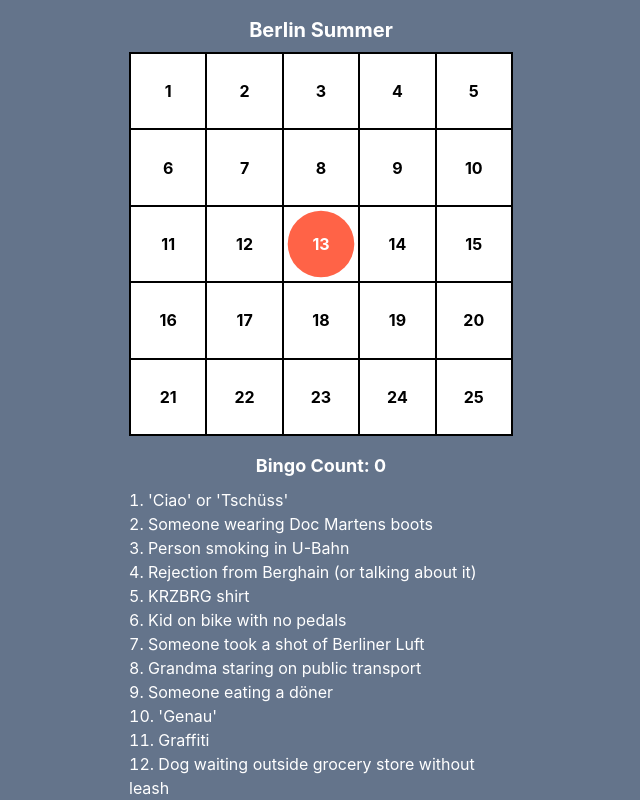
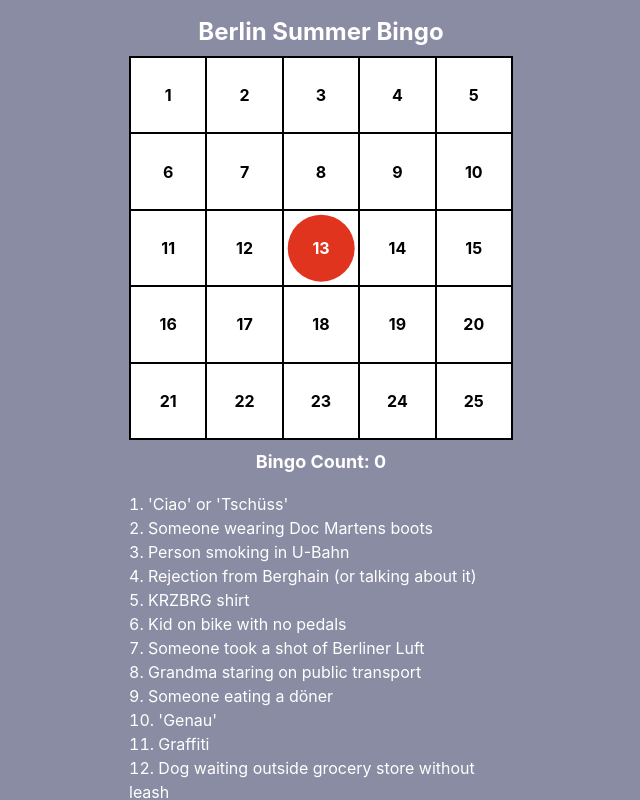
Before and after one commit to nkear003/bingo-game, a React (Create React App) app: page / in a window 1280 px wide. Shown: the top 800 px of the page, without its empty margins (319-959 px from the left). Built offline with nearby package versions, Linux system fonts and the light colour scheme.

Commit message:
Update colors & title

```diff
--- a/src/App.tsx
+++ b/src/App.tsx
@@ -93,12 +93,12 @@ function App() {
   }, [isBingo, winningTileSets]);
 
   return (
-    <div className="bg-slate-500 min-h-svh flex justify-center p-4 lg:p-8 lg:items-center">
+    <div className="bg-primary min-h-svh flex justify-center p-4 lg:p-8 lg:items-center">
       <main className="flex flex-col items-center w-full max-w-sm lg:max-w-5xl">
-        <h1 className="text-xl font-bold text-white mb-2 lg:text-3xl lg:mb-6">
+        <h1 className="text-2xl font-bold text-white lg:text-3xl mb-2 lg:mb-6">
           {gameTitle}
         </h1>
-        <div className="grid grid-cols-5 grid-rows-5 lg:max-h-[85vh] lg:max-w-[85vh] bg-white border-[1px] border-black mb-4 w-full lg:border-2">
+        <div className="grid grid-cols-5 grid-rows-5 lg:max-h-[80vh] lg:max-w-[80vh] bg-white border-[1px] border-black mb-2 lg:mb-4 w-full lg:border-2">
           {board &&
             board.map((text, index) => {
               const tileNumber = index + 1;
@@ -125,7 +125,7 @@ function App() {
             })}
         </div>
 
-        <p className="text-lg font-bold text-white mb-2 lg:text-2xl lg:mb-6">
+        <p className="text-lg font-bold text-white mb-4 lg:text-2xl lg:mb-6">
           Bingo Count: {bingoCount}
         </p>
 
--- a/src/Tile.tsx
+++ b/src/Tile.tsx
@@ -19,26 +19,28 @@ const Tile = ({
 }: TileProps) => {
   return (
     <div
-      className={`transition-transform border-[1px] border-black flex flex-col justify-center items-center aspect-square border-box relative p-4 lg:hover:bg-slate-500  lg:hover:text-white lg:border-2 ${
-        isSelected ? "" : "lg:hover:scale-105 hover:z-10"
+      className={`transition-transform border-[1px] border-black flex flex-col justify-center items-center aspect-square border-box relative p-4  lg:hover:text-white lg:border-2 ${
+        isSelected ? "" : "lg:hover:scale-105 lg:hover:bg-secondary hover:z-10"
       } ${isSelected ? "" : "cursor-pointer"}
 
       `}
       onClick={() => handleClick(tileNumber)}
     >
       {/* Stamp */}
-      <img
-        src="/stamp.svg"
+      <svg
+        xmlns="http://www.w3.org/2000/svg"
+        viewBox="0 0 20 20"
         className={`${isSelected ? "opacity-100" : "opacity-0"} ${
           isWinningTile ? "spin " : ""
         } ${
           isWinningTile ? "will-change-transform" : ""
-        } absolute inset-0 w-full h-full transition-opacity transform-gpu`}
-        alt="Bingo Stamp"
+        } absolute inset-0 w-full h-full transition-opacity transform-gpu fill-secondary`}
         style={{
           animationDelay: animationDelay ? `${animationDelay}s` : "",
         }}
-      />
+      >
+        <circle cx="10" cy="10" r="9" stroke="none" stroke-width=".5" />
+      </svg>
 
       {/* Tile number */}
       <span
--- a/src/config.ts
+++ b/src/config.ts
@@ -44,7 +44,7 @@ export const phrases = [
   "Tourists getting yelled at for being in the bike path",
 ];
 export const freeWord = "FREE";
-export const gameTitle = "Berlin Summer";
+export const gameTitle = "Berlin Summer Bingo";
 
 export const animationConfig = {
   animationTimingBaseInSec: 0.25,
--- a/tailwind.config.js
+++ b/tailwind.config.js
@@ -2,7 +2,19 @@
 module.exports = {
   content: ["./src/**/*.{js,jsx,ts,tsx}"],
   theme: {
-    extend: {},
+    extend: {
+      colors: {
+        primary: "#898CA3",
+        secondary: "#E1341E",
+        "text-contrast": "#0A1819",
+      },
+      // Red / blue
+      // colors: {
+      //   primary: "#49AAB6",
+      //   secondary: "#E1341E",
+      //   "text-contrast": "#0A1819",
+      // },
+    },
     screens: { lg: { raw: "((min-width: 1024px) and (min-height: 900px))" } },
   },
   plugins: [],
```
Also changed, not shown: public/stamp.svg (deleted).
